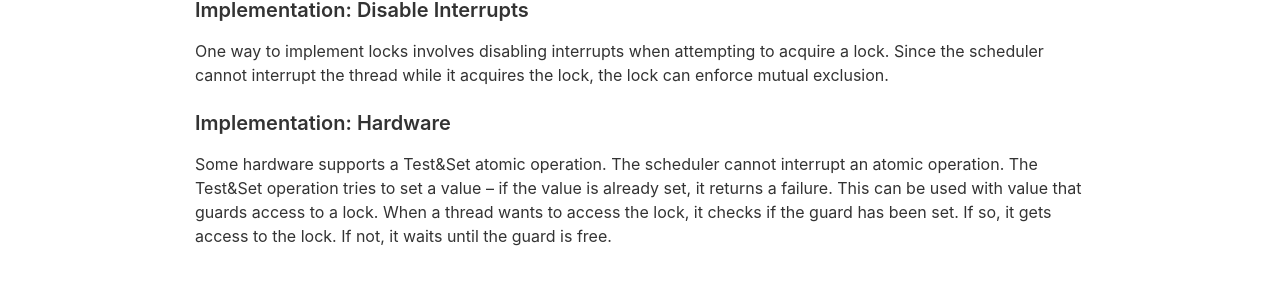
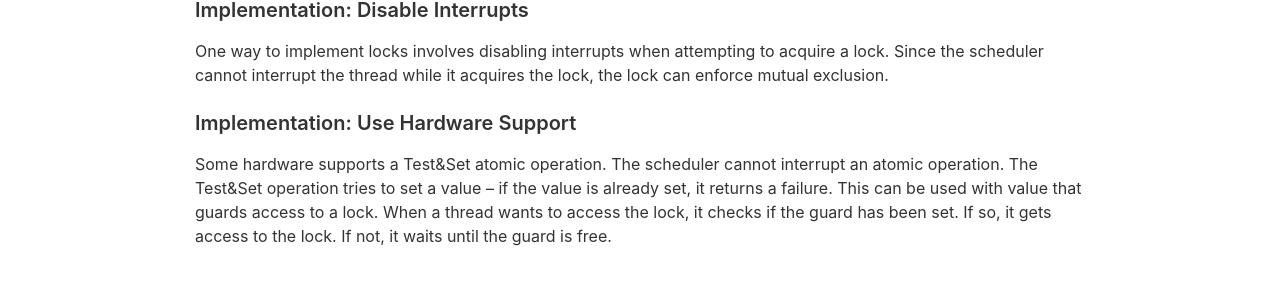
Before and after one commit to cchen23/cchen23.githhub.io, a Jekyll site: the page built from _posts/2016-10-10-os-mutexes.md, in a window 1280 px wide. Shown: the part 938-1236 px from the top of the page. Built offline with Jekyll 4.4.1, drawn with Linux system fonts in a browser that asks for light colours.

Commit message:
Update 2016-10-10-os-mutexes.md

```diff
--- a/_posts/2016-10-10-os-mutexes.md
+++ b/_posts/2016-10-10-os-mutexes.md
@@ -7,15 +7,20 @@ type: summary
 ---
 ## Motivation
 When mutiple [threads](https://cchen23.github.io/blog/2016/10/02/os-processes-threads) run at the same time, they take turns executing on the CPU. A pre-emptive scheduler periodically switches the thread that has control of the CPU, interrupting the running thread and running a different thread.
+
 ### Critical Section
 Sometimes programs have critical sections -- if multiple threads overlap in their execution of the critical section, errors might occur. For example, a program might increase a variable  by a certain amount by retrieving the value, calculating the new value, and saving the new value. A scheduler might interrupt a thread that has calculated, but not stored, the new value. The scheduler might start running a different thread that tries to do the same thing. Since the first thread did not store the new value, the second thread uses the original value in its calculation. It increases the old value and saves its calculation into the variable. When the scheduler returns to the first thread, it continues executing where it left off -- the first thread stores its calculation (which increased the original vallue of the variable). At the end of all this, even though both threads tried to increase the variable, the value of the variable was only increased once.
+
 ### Mutual Exclusion
 When threads overlap in their execution of critical sections, the outcome depends on how the OS schedules the threads. Since this scheduling is not determined by the program, unexpected outputs might result. This is called a race condition. Mutual exclusion prevents this from happening. Mutexes, which implement mutual exclusion, make sure that threads do not overlap in executing critical sections.
+
 ## Locks
 Mutexes use locks to enforce mutual exclusion. Only one thread has the lock at each time, and a thread can only execute a critical section when it has the lock.
 A thread attempts to acquire a lock. If the lock is not free, then the CPU puts itself on a queue for the lock and yields the CPU. When a thread finishes its critical section, it gives up the lock, and dequeues a waiting thread (if any threads are waiting for the lock).
 However, implementing locks might run into the same problem -- two threads might both try to access a lock, and interrupts might make both threads think that they are the only thread with the lock. There are various ways to get around this.
+
 ### Implementation: Disable Interrupts
 One way to implement locks involves disabling interrupts when attempting to acquire a lock. Since the scheduler cannot interrupt the thread while it acquires the lock, the lock can enforce mutual exclusion.
-### Implementation: Hardware
+
+### Implementation: Use Hardware Support
 Some hardware supports a Test&Set atomic operation. The scheduler cannot interrupt an atomic operation. The Test&Set operation tries to set a value -- if the value is already set, it returns a failure. This can be used with value that guards access to a lock. When a thread wants to access the lock, it checks if the guard has been set. If so, it gets access to the lock. If not, it waits until the guard is free.
```
